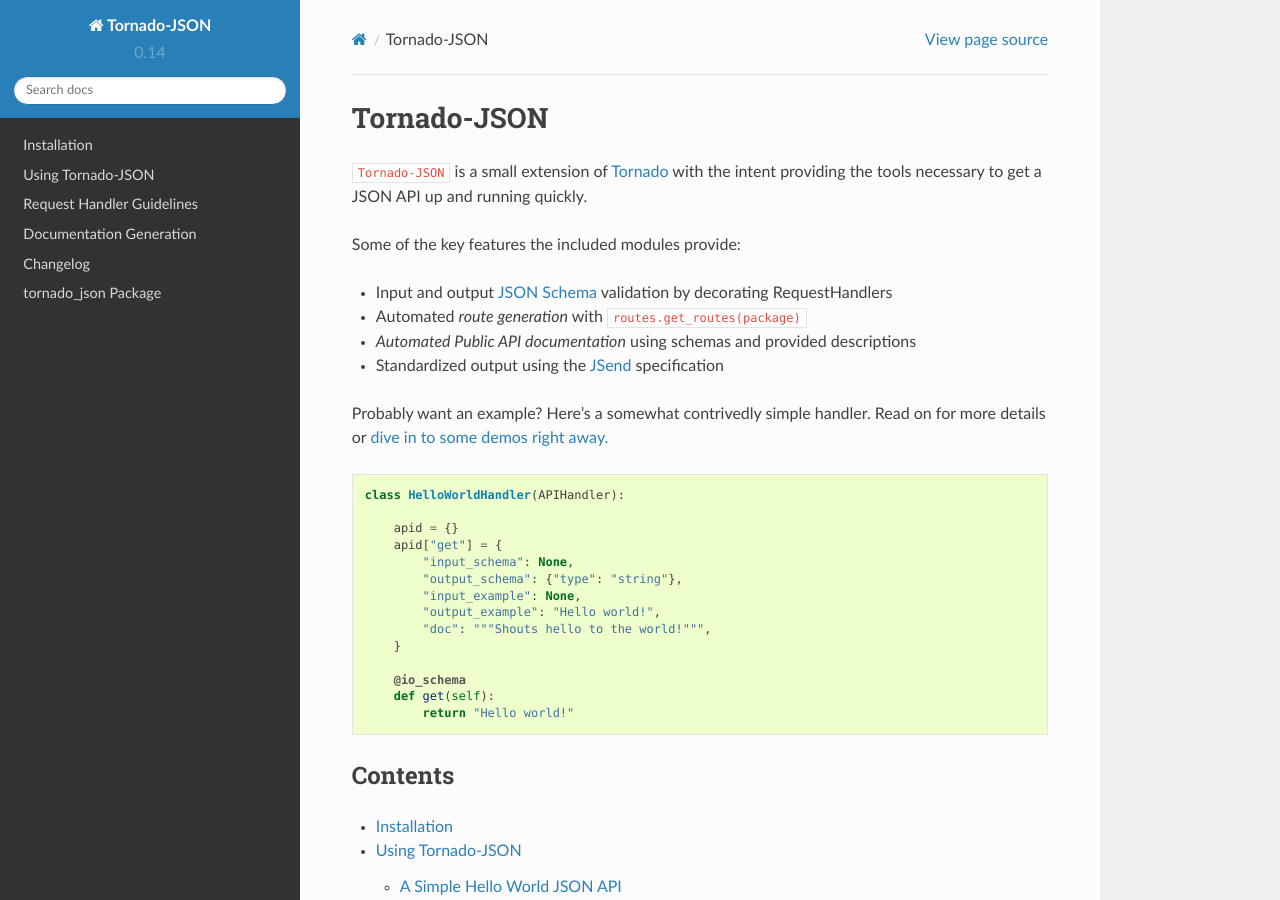
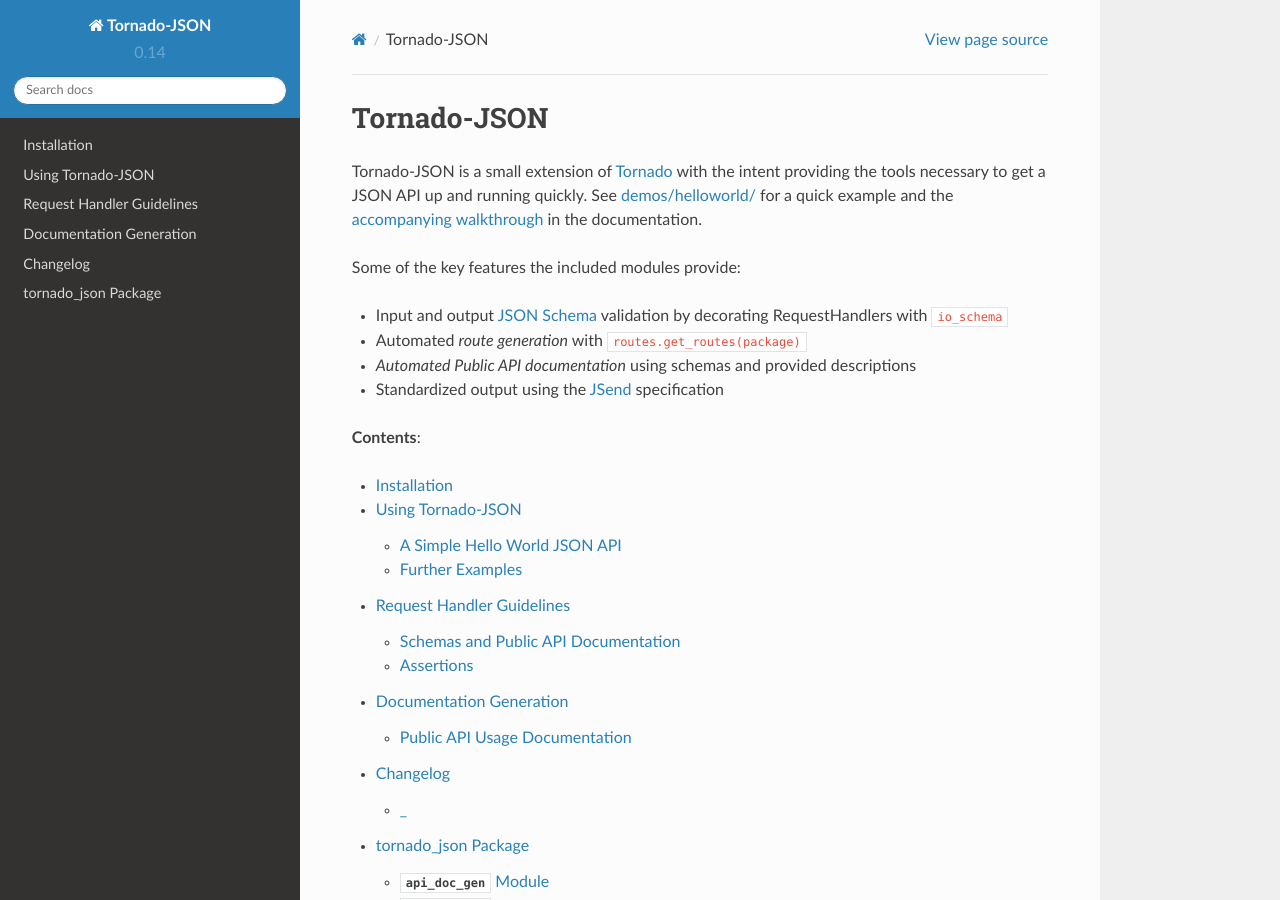
Before and after one commit to hfaran/Tornado-JSON, a Sphinx documentation site: the page built from docs/index.rst, in a window 1280 px wide and 900 px high. Built offline with Sphinx 7.4.7 and the Read the Docs theme 2.0.0, drawn with Linux system fonts in a browser that asks for light colours.

Commit message:
Include description in documentation index; remove code from README

```diff
--- a/docs/index.rst
+++ b/docs/index.rst
@@ -6,42 +6,24 @@
 Tornado-JSON
 ========================================
 
-``Tornado-JSON`` is a small extension of `Tornado <http://www.tornadoweb.org/en/stable/>`__ with the intent providing
-the tools necessary to get a JSON API up and running quickly.
+Tornado-JSON is a small extension of `Tornado <http://www.tornadoweb.org/en/stable/>`__ with the intent providing
+the tools necessary to get a JSON API up and running quickly. See
+`demos/helloworld/ <https://github.com/hfaran/Tornado-JSON/tree/master/demos/helloworld>`__
+for a quick example and the `accompanying
+walkthrough <http://tornado-json.readthedocs.org/en/latest/using_tornado_json.html>`__
+in the documentation.
 
 Some of the key features the included modules provide:
 
 -  Input and output `JSON Schema <http://json-schema.org/>`__ validation
-   by decorating RequestHandlers
+   by decorating RequestHandlers with ``io_schema``
 -  Automated *route generation* with ``routes.get_routes(package)``
 -  *Automated Public API documentation* using schemas and provided
    descriptions
 -  Standardized output using the
    `JSend <http://labs.omniti.com/labs/jsend>`__ specification
 
-Probably want an example? Here's a somewhat contrivedly simple handler.
-Read on for more details or `dive in to some demos right away. <https://github.com/hfaran/Tornado-JSON/tree/master/demos/helloworld>`__
-
-.. code:: python
-
-   class HelloWorldHandler(APIHandler):
-
-       apid = {}
-       apid["get"] = {
-           "input_schema": None,
-           "output_schema": {"type": "string"},
-           "input_example": None,
-           "output_example": "Hello world!",
-           "doc": """Shouts hello to the world!""",
-       }
-
-       @io_schema
-       def get(self):
-           return "Hello world!"
-
-
-Contents
---------
+**Contents**:
 
 .. toctree::
    :maxdepth: 2
```
Also changed, not shown: README.md (+1 -21 lines), README.rst (+7 -27 lines).
